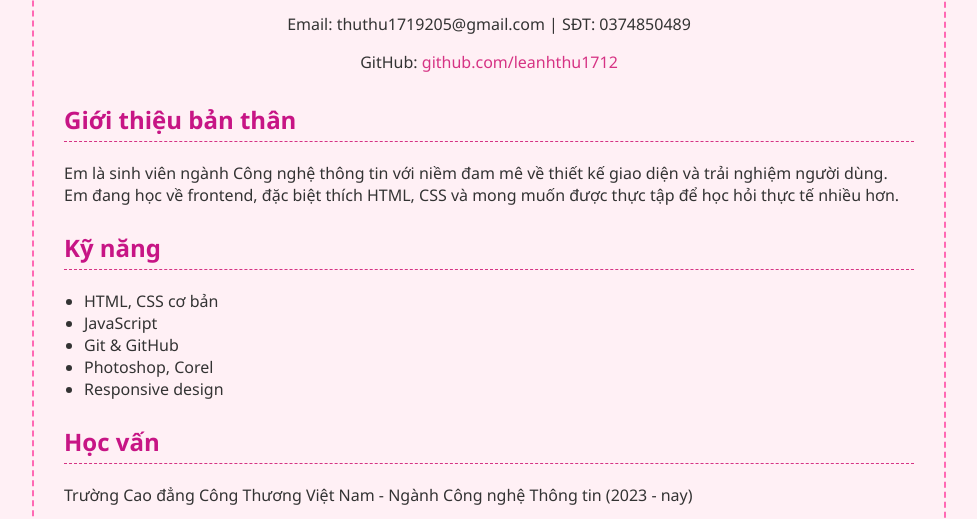
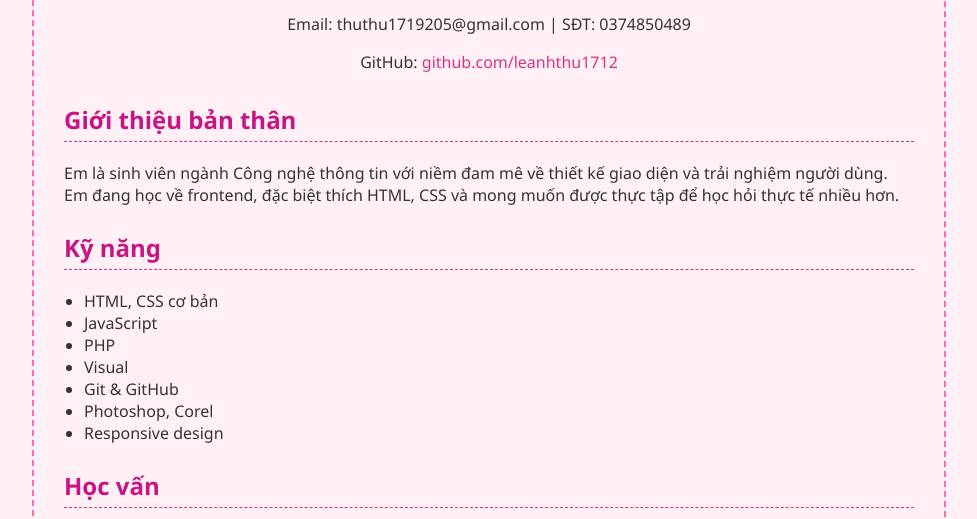
Before and after one commit to leanhthu1712/cvthuctap, a plain HTML site: page index.html in a window 1280 px wide. Shown: the part 277-796 px from the top of the page, without its empty margins (151-1128 px from the left). Drawn offline with Linux system fonts and the light colour scheme.

Commit message:
Update index.html

```diff
--- a/index.html
+++ b/index.html
@@ -84,6 +84,8 @@
     <ul>
       <li>HTML, CSS cơ bản</li>
       <li>JavaScript</li>
+      <li>PHP</li>
+      <li>Visual</li>
       <li>Git & GitHub</li>
       <li>Photoshop, Corel</li>
       <li>Responsive design</li>
```
